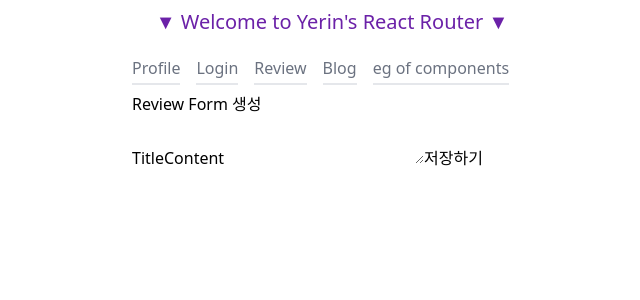
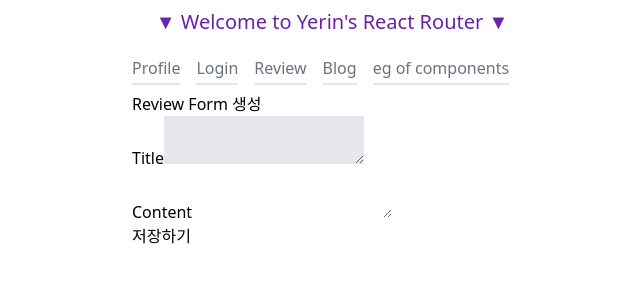
Before and after one commit to get-py/myproj-react, a React (Create React App) app: page /blog/posts/new in a window 1280 px wide. Shown: the top 300 px of the page, without its empty margins (308-948 px from the left). Built offline with nearby package versions, Linux system fonts and the light colour scheme.

Commit message:
BlogDetail 구현

```diff
--- a/src/components/blog/BlogDetail.jsx
+++ b/src/components/blog/BlogDetail.jsx
@@ -1,7 +1,12 @@
-function BlogDetail() {
+function BlogDetail({ post, handleDelete, handleEdit }) {
+  const { title, content } = post;
+
   return (
     <div>
-      <h4>post</h4>
+      <span onClick={() => handleEdit()}>수정</span>
+      <span onClick={() => handleDelete()}>삭제</span>
+      {title}
+      {content}
     </div>
   );
 }
--- a/src/components/blog/BlogForm.jsx
+++ b/src/components/blog/BlogForm.jsx
@@ -10,14 +10,18 @@ function BlogForm({ fieldValues, handleFieldChange, handleSubmit, loading }) {
   return (
     <div>
       {loading && 'Loading...'}
+
+      <div>
         <label>Title</label>
-      <text
+        <textarea
           onChange={handleFieldChange}
           name="title"
           value={fieldValues.title}
           className="bg-gray-200"
         />
+      </div>
 
+      <div>
         <label>Content</label>
         <textarea
           onChange={handleFieldChange}
@@ -25,7 +29,9 @@ function BlogForm({ fieldValues, handleFieldChange, handleSubmit, loading }) {
           value={fieldValues.content}
           className="border-gray-300"
         />
+      </div>
 
+      <div>
         <button
           type="submit"
           onClick={() => handleClickedSubmitButton()}
@@ -34,6 +40,7 @@ function BlogForm({ fieldValues, handleFieldChange, handleSubmit, loading }) {
           {loading && 'loading...'} 저장하기
         </button>
       </div>
+    </div>
   );
 }
 
```
Lines whose indentation alone changed are shown as unchanged.
